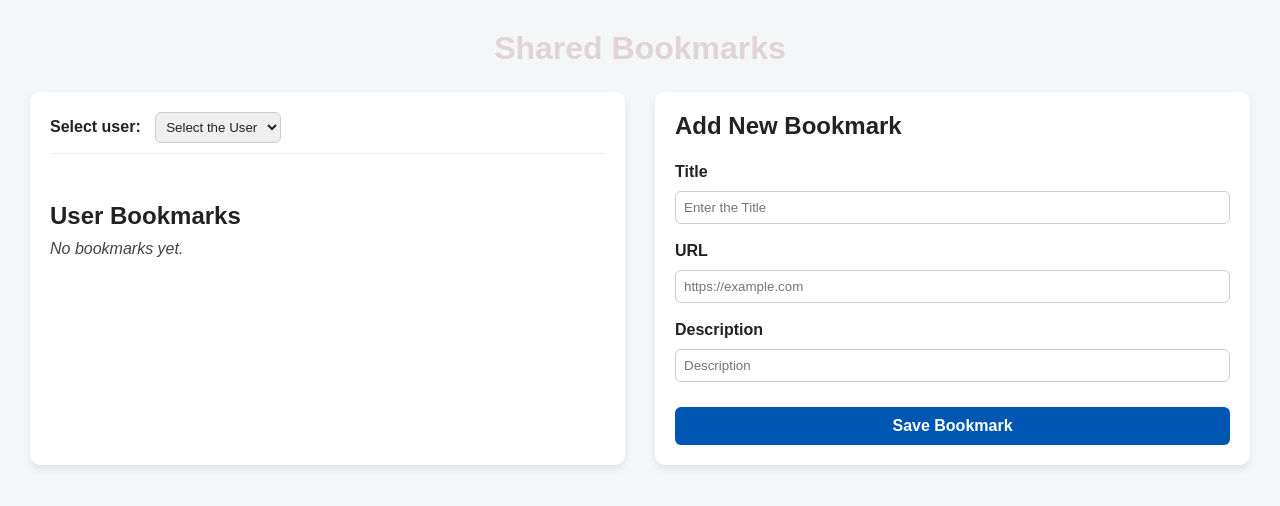
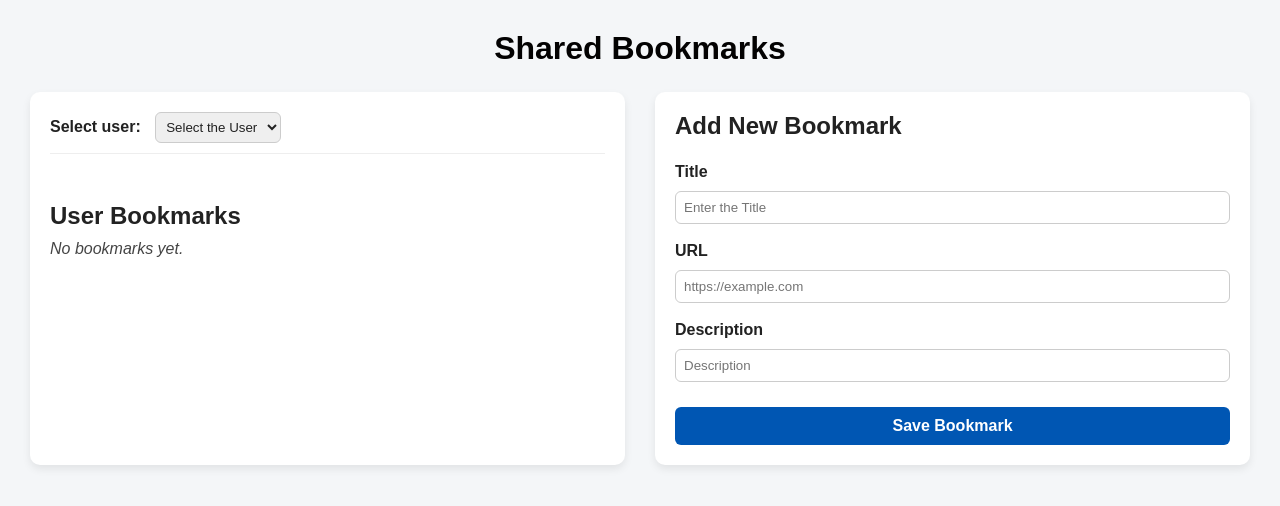
Before and after one commit to Farah-Stu/Checkpoint-Shared-Bookmark, a website with bundled scripts: page index.html in a window 1280 px wide. Built offline with nearby package versions, Linux system fonts and the light colour scheme.

Commit message:
changing the title's color

```diff
--- a/index.css
+++ b/index.css
@@ -14,7 +14,7 @@
   h1 {
     text-align: center;
     margin-bottom: 25px;
-    color: #e0d4d4;
+    color: #030202;
   }
 
   .container {
```
